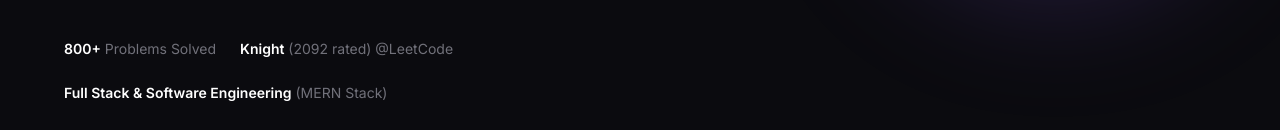
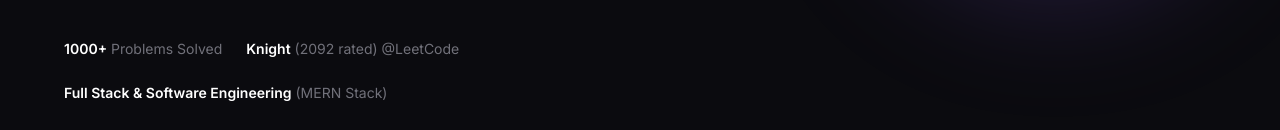
Before and after one commit to sagarnage123/portfolio, a React (Vite) app: page / in a window 1280 px wide. Shown: the part 666-796 px from the top of the page. Built offline with nearby package versions, Linux system fonts and the light colour scheme.

Commit message:
Add updated problems data

```diff
--- a/src/sections/Hero/Hero.tsx
+++ b/src/sections/Hero/Hero.tsx
@@ -143,7 +143,7 @@ function Hero() {
                     >
                         <div>
                             <span className="font-semibold text-white">
-                                800+
+                                1000+
                             </span>{" "}
                             Problems Solved
                         </div>
```
